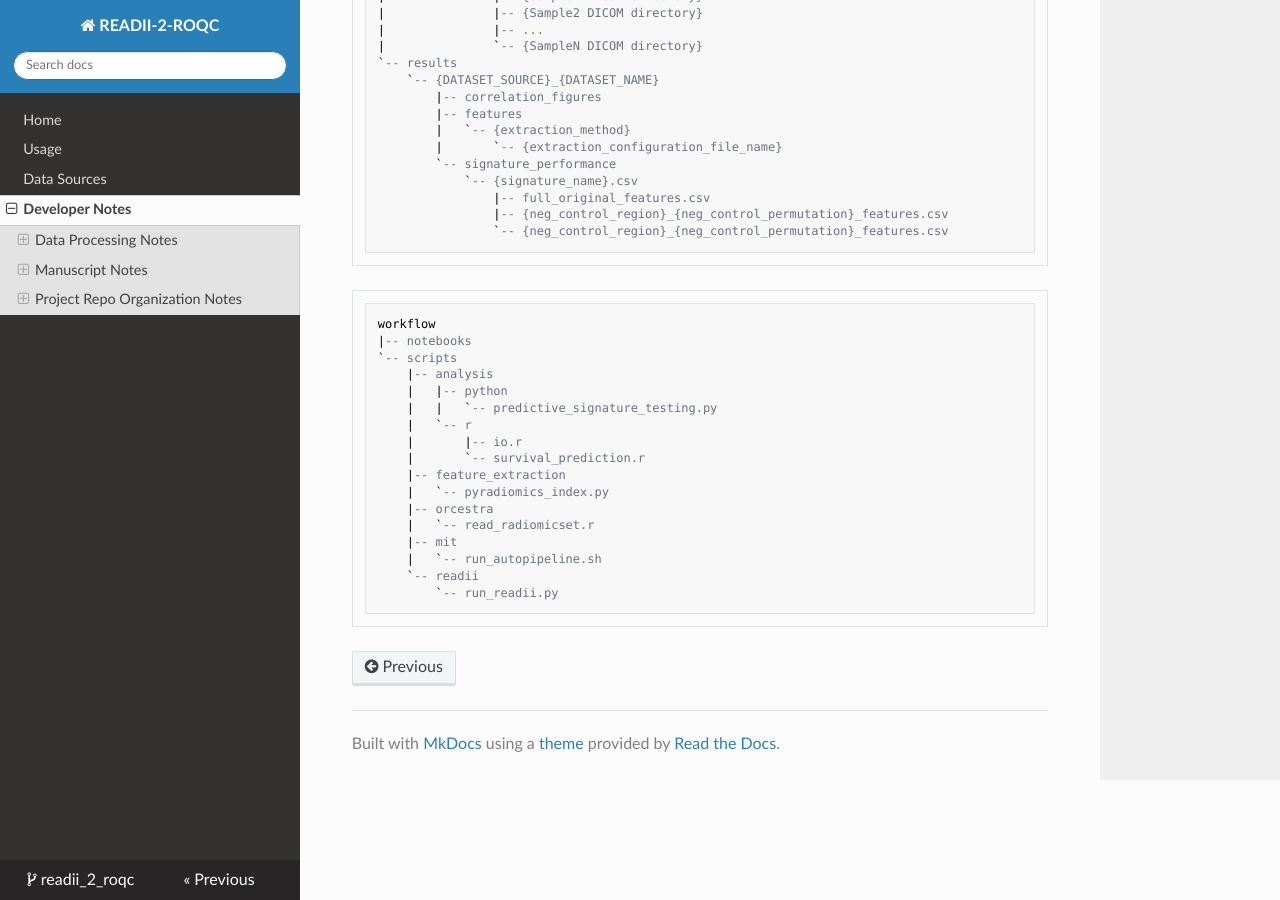
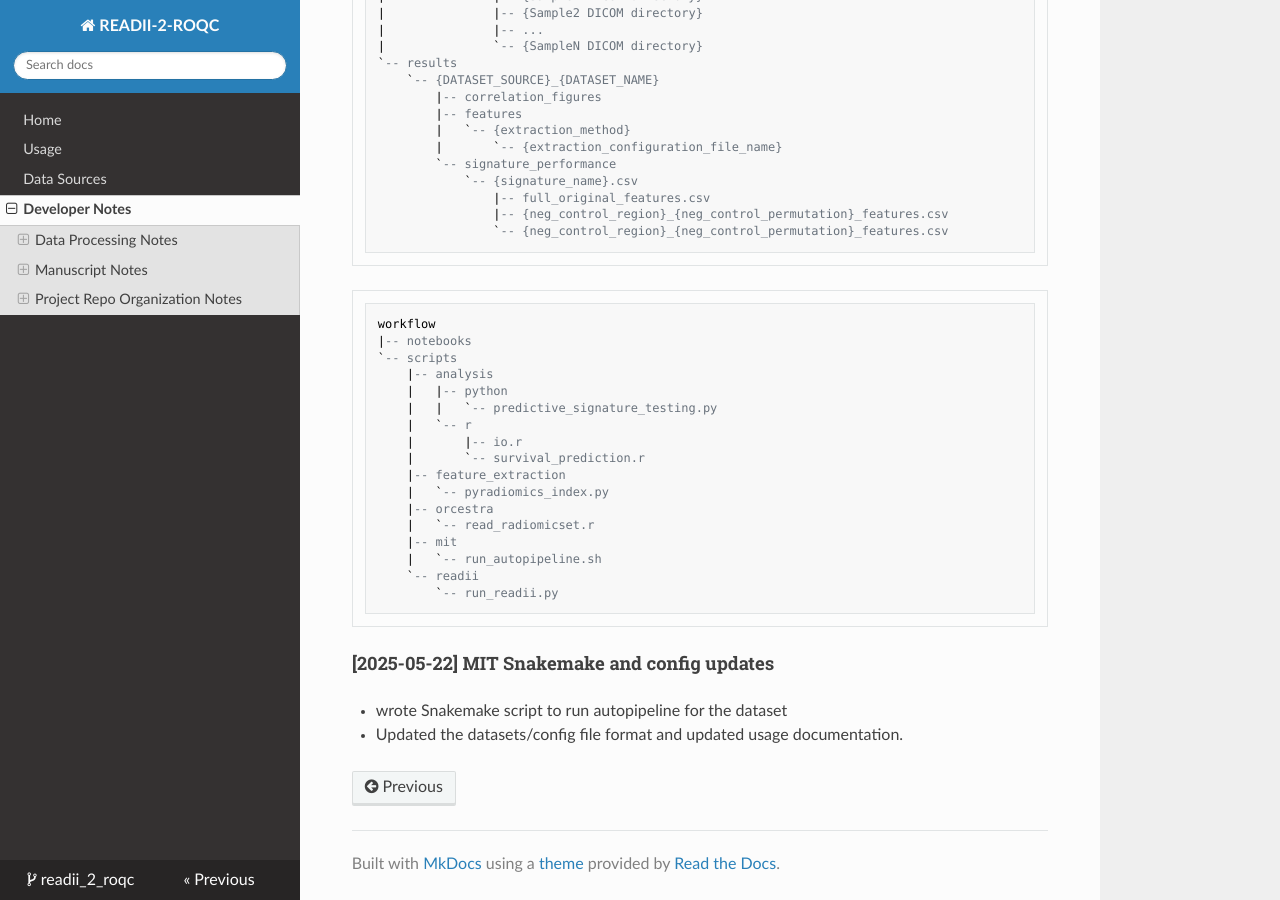
Before and after one commit to bhklab/readii_2_roqc, an MkDocs documentation site: the page built from docs/devnotes.md, in a window 1280 px wide and 900 px high, scrolled down 3143 px. Built offline with MkDocs 1.6.1, drawn with Linux system fonts in a browser that asks for light colours; nearby versions of some CDN libraries.

Commit message:
docs: add notes for May 22

````diff
--- a/docs/devnotes.md
+++ b/docs/devnotes.md
@@ -158,3 +158,7 @@ workflow
     `-- readii
         `-- run_readii.py
 ```
+
+#### [2025-05-22] MIT Snakemake and config updates
+* wrote Snakemake script to run autopipeline for the dataset
+* Updated the datasets/config file format and updated usage documentation.
````
